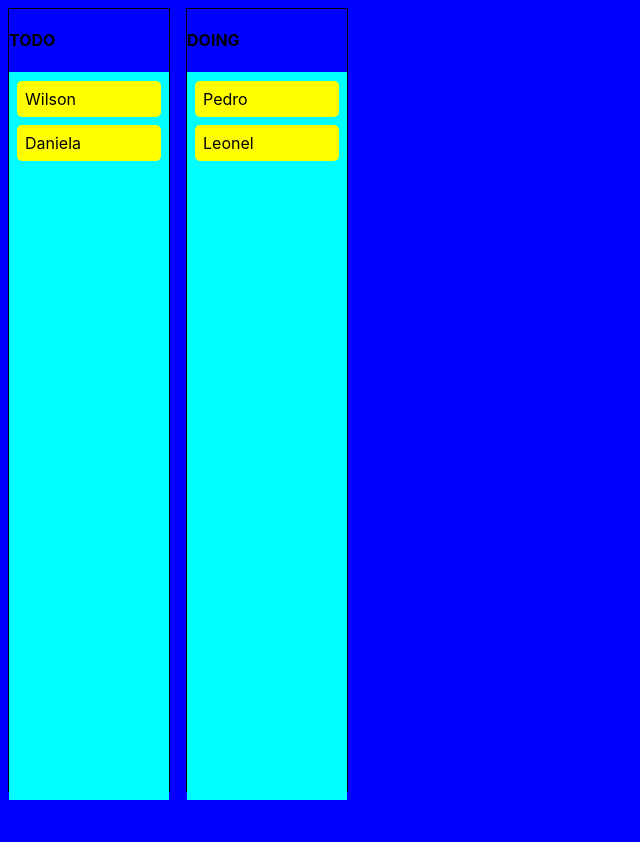
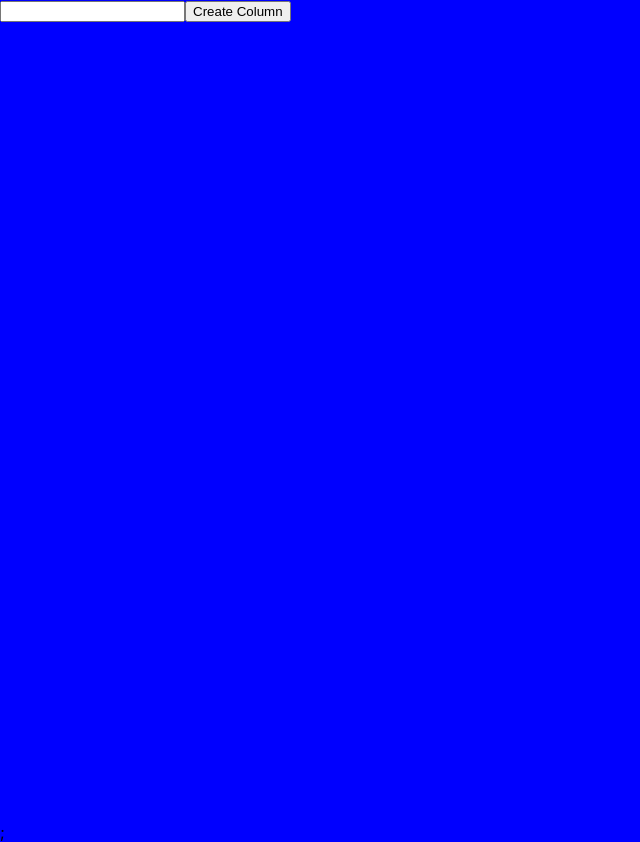
Before and after one commit to WilsonGodoi/kanban-react, a React (Create React App) app: page / in a window 1280 px wide. Shown: the whole page, without its empty margins (0-640 px from the left). Before the commit the page ends 800 px from the top, so only its background shows below. Built offline with nearby package versions, Linux system fonts and the light colour scheme.

Commit message:
Header created

```diff
--- a/src/components/App.jsx
+++ b/src/components/App.jsx
@@ -1,7 +1,40 @@
-import React from "react";
+import React, { useState } from "react";
 import "./App.css";
+import Header from "./Header/Header";
 import Kanban from "./Kanban";
 
-const App = () => <Kanban />;
+// const state = [
+//   {
+//     type: "TODO",
+//     tasks: [
+//       { id: "1", title: "Wilson" },
+//       { id: "2", title: "Daniela" },
+//     ],
+//   },
+//   {
+//     type: "DOING",
+//     tasks: [
+//       { id: "3", title: "Pedro" },
+//       { id: "4", title: "Leonel" },
+//     ],
+//   },
+// ];
+
+const App = () => {
+  const [columns, setColumns] = useState(
+    JSON.parse(localStorage.getItem("kanbanData")) || []
+  );
+  return (
+    <>
+      <Header columns={columns} setColumns={atualizaBD} />
+      <Kanban columns={columns} setColumns={atualizaBD} />;
+    </>
+  );
+
+  function atualizaBD(data) {
+    setColumns(data);
+    localStorage.setItem("kanbanData", JSON.stringify(data));
+  }
+};
 
 export default App;
--- /dev/null
+++ b/src/components/Header/Header.jsx
@@ -0,0 +1,23 @@
+import React, { useState } from "react";
+
+function Header({ columns, setColumns }) {
+  const [newColumnName, setNewColumnName] = useState("");
+  return (
+    <div>
+      <input type="text" onChange={(e) => setNewColumnName(e.target.value.toUpperCase())} />
+      <button onClick={() => createColumn(newColumnName)}>Create Column</button>
+    </div>
+  );
+
+  function createColumn(columnName) {
+    const columnAlreadyExist = columns.some(
+      (column) => column.type.toUpperCase() === columnName.toUpperCase()
+    );
+    if (columnAlreadyExist) {
+      return alert("Nome da Coluna já existente");
+    }
+    const column = { type: columnName, tasks: [] };
+    setColumns([...columns, column]);
+  }
+}
+export default Header;
--- a/src/components/Kanban.jsx
+++ b/src/components/Kanban.jsx
@@ -1,25 +1,7 @@
-import React, { useState } from "react";
+import React from "react";
 import Column from "./Column";
 
-const state = [
-  {
-    type: "TODO",
-    tasks: [
-      { id: "1", title: "Wilson" },
-      { id: "2", title: "Daniela" },
-    ],
-  },
-  {
-    type: "DOING",
-    tasks: [
-      { id: "3", title: "Pedro" },
-      { id: "4", title: "Leonel" },
-    ],
-  },
-];
-
-function Kanban() {
-  const [columns, setColumns] = useState(state);
+function Kanban({ columns, setColumns }) {
   return (
     <div className="container-kanban">
       {columns.map((column) => (
```
